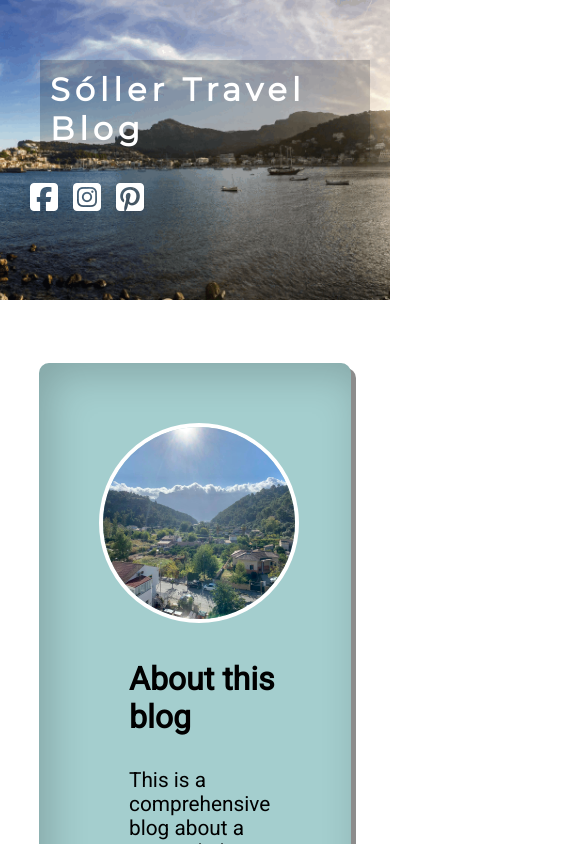
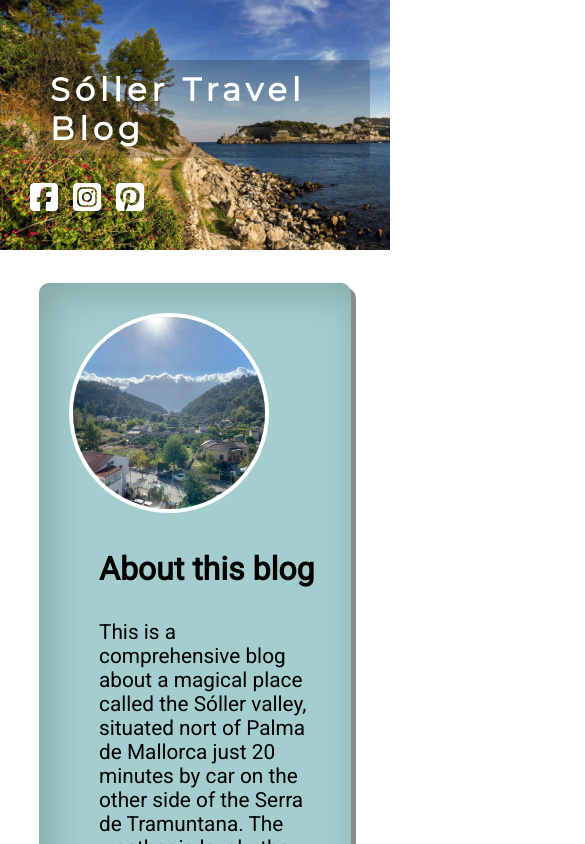
Before and after one commit to visua77/final-blog-proj, a React (Create React App) app: page /about in a window 390 px wide. Shown: the top 844 px of the page, 585 px wide, since content can reach past the window. Built offline with nearby package versions, Linux system fonts and the light colour scheme.

Commit message:
responsive

```diff
--- a/src/css/styles.css
+++ b/src/css/styles.css
@@ -342,6 +342,12 @@ button.theSubmit {
         letter-spacing: 5px;
         background-color: rgba(0, 0, 0, .20);
     }
+    h2 {
+        color: black;
+        margin-top: -5px;
+        font-size: 2rem;
+        font-weight: 900;
+    }
     .wrapper-card {
         display: flex;
         flex-direction: column;
@@ -349,28 +355,28 @@ button.theSubmit {
         width: 80%;
         height: auto;
         border-radius: 10px;
-        margin-top: 40px;
-        margin-bottom: 40px;
-        padding: 60px;
+        margin-top: 30px;
+        margin-bottom: 30px;
+        padding: 30px;
         background-color: rgb(164, 206, 206);
         box-shadow: 5px 5px rgba(0, 0, 0, .45), 10px 10px 40px rgba(0, 0, 0, .20) inset;
     }
     .img-posts {
         height: 0;
         float: none;
-        visibility: hidden;
+        visibility: visible;
         overflow: hidden;
         margin-left: 0;
-        border: 10px solid white;
+        border: none;
     }
     .header-wrapper {
         margin: 0;
         padding: 20px;
         width: 100%;
-        height: 300px;
+        height: 250px;
         /* fix path later */
         background-image: url("header.png");
-        background-position: center;
+        background-position: left;
         /* Center the image */
         background-repeat: no-repeat;
         /* Do not repeat the image */
@@ -387,13 +393,11 @@ button.theSubmit {
     }
     .main-nav {
         visibility: hidden;
+        overflow: hidden;
         margin: 0;
-        padding: 10px;
-        width: 0%;
+        padding: 0;
+        width: 0;
         height: 0;
-        padding-left: 70px;
-        color: white;
-        background-color: darkslategrey;
-        border-bottom: 3px solid white;
+        padding-left: 0px;
     }
 }
```
